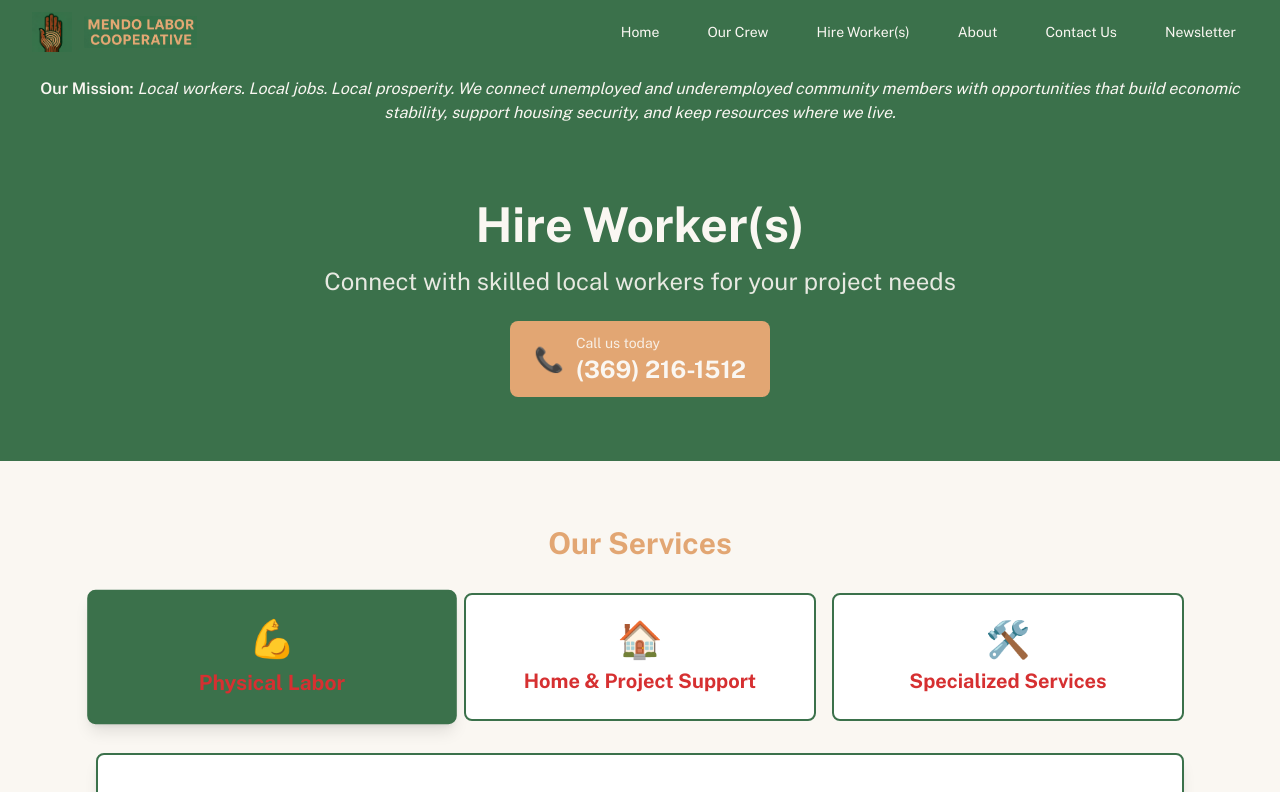
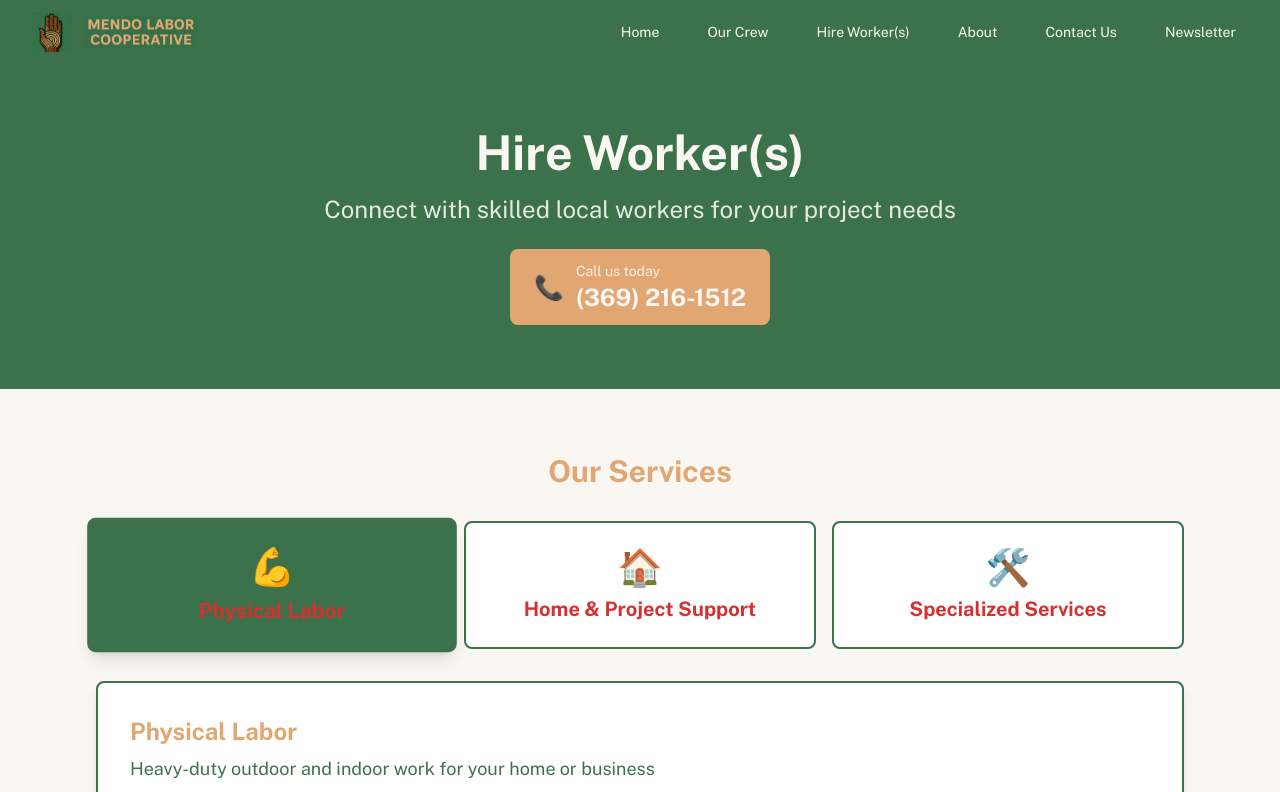
Before and after one commit to samuelmholley1/mendolaborcoop.ukiahumc.org, a Next.js app: page /hire in a window 1280 px wide. Shown: the top 792 px of the page. Built offline with nearby package versions, Linux system fonts and the light colour scheme.

Commit message:
Remove mission banner from layout, add global no-red-on-green accessibility rule

```diff
--- a/components/Layout.tsx
+++ b/components/Layout.tsx
@@ -68,16 +68,6 @@ const Layout: React.FC<LayoutProps> = ({
       </Head>
       <div className="min-h-screen flex flex-col">
         <NavBar />
-        {showMissionBanner && (
-          <div className="bg-moss text-cream py-3">
-            <div className="max-w-7xl mx-auto px-4 sm:px-6 lg:px-8 text-center">
-              <p className="text-sm sm:text-base font-body italic leading-relaxed">
-                <span className="font-headline font-semibold not-italic">Our Mission:</span>{' '}
-                Local workers. Local jobs. Local prosperity. We connect unemployed and underemployed community members with opportunities that build economic stability, support housing security, and keep resources where we live.
-              </p>
-            </div>
-          </div>
-        )}
         <main className="flex-grow">
           {children}
         </main>
--- a/styles/globals.css
+++ b/styles/globals.css
@@ -3,6 +3,10 @@
 @tailwind base;
 @tailwind components;
 @tailwind utilities;
+
+/* GLOBAL ACCESSIBILITY RULE: NO RED TEXT ON GREEN BACKGROUND */
+/* Applies to all moss, forest, green, and river backgrounds */
+/* Use cream, white, sand, or gold text on green/moss backgrounds only */
 
 /* CSS Custom Properties for Mendo Labor Coop brand colors */
 :root {
```
